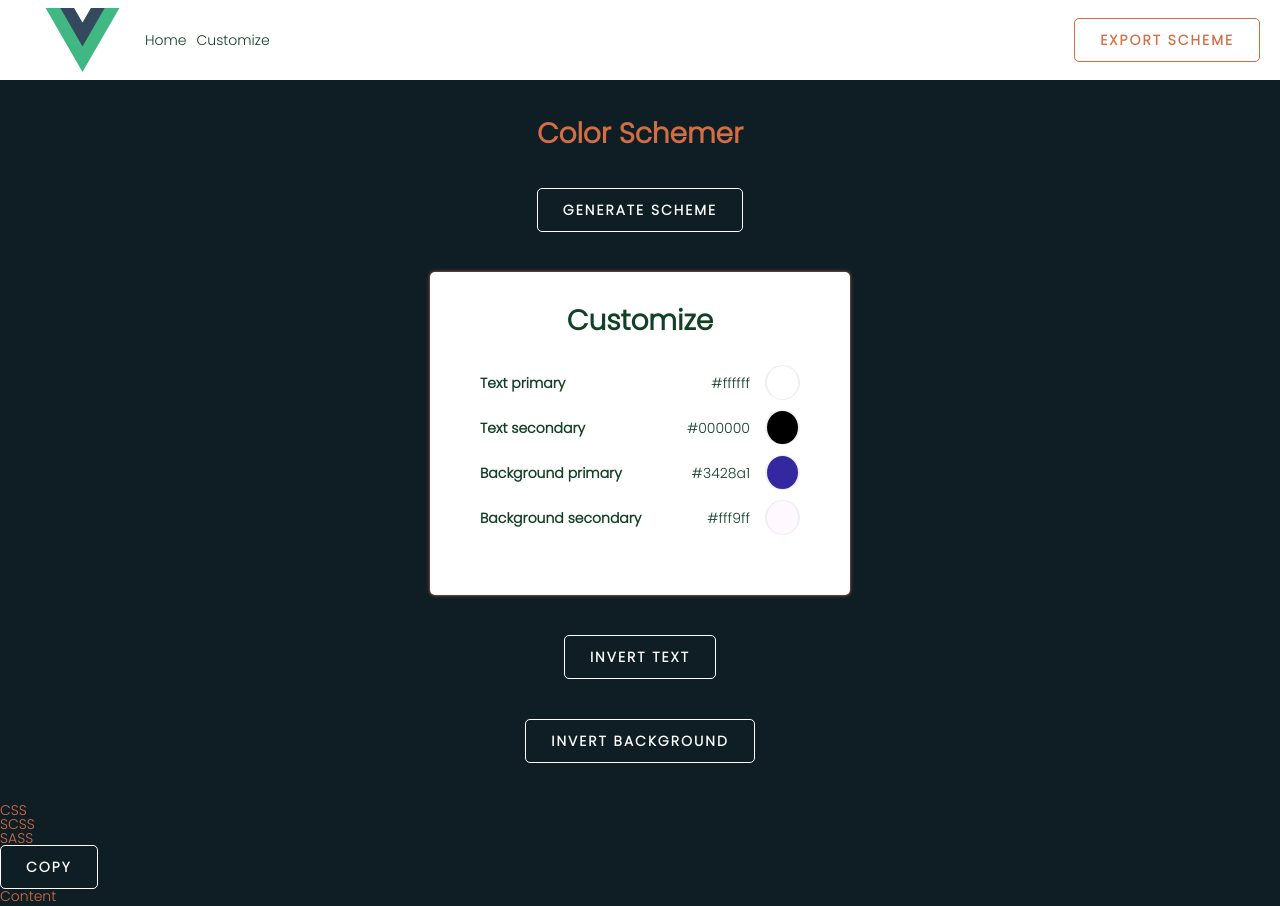
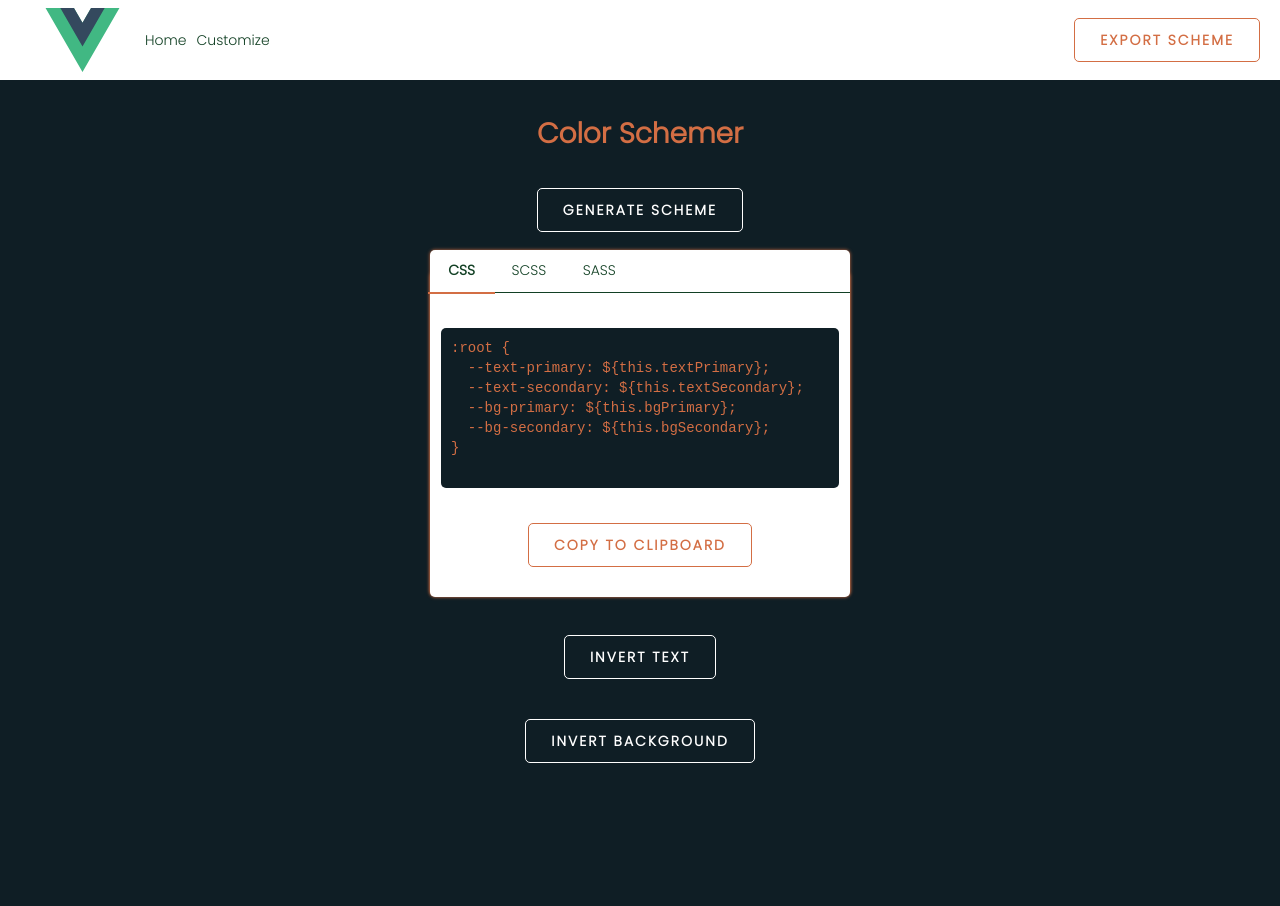
Before and after one commit to GregaE/color-schemer, a Vue app: page / in a window 1280 px wide. Both pictures are taken after a click on the button "EXPORT SCHEME". After the commit the page ends 803 px from the top, so only its background shows below. Built offline with nearby package versions, Linux system fonts and the light colour scheme; no server answers.

Commit message:
style: initial export modal stylings

```diff
--- a/src/assets/styles/components/exportModal.css
+++ b/src/assets/styles/components/exportModal.css
@@ -0,0 +1,59 @@
+.export-modal {
+  position: fixed;
+  top: 50%;
+  left: 50%;
+  margin-top: -15rem;
+  margin-left: -21rem;
+  background-color: var(--bg-secondary);
+  color:var(--text-secondary);
+  width: 42rem;
+  height: auto;
+  display: flex;
+  flex-direction: column;
+  align-items: center;
+  gap: 3rem;
+  padding: 0rem 0rem 3rem 0rem;
+  border-radius: var(--border-radius);
+  box-shadow: var(--text-primary) 0px 0px 0.357143rem 0px
+}
+
+nav {
+  display: flex;
+  width: 100%;
+  border-bottom: 1px solid var(--text-secondary);
+}
+
+nav div {
+  padding: 1.5rem 2rem;
+  margin: -0.18rem;
+  cursor: pointer;
+}
+
+.selected {
+  border-bottom: 2.5px solid var(--text-primary);
+  font-weight: 700;
+}
+
+.code {
+  background-color: var(--bg-primary);
+  color: var(--text-primary);
+  border-radius: var(--border-radius);
+  padding: 1rem;
+  margin: 0.5rem;
+  width: 90%;
+  line-height: 2rem;
+  overflow:scroll;
+  overflow-x: hidden;
+}
+
+button {
+  background-color: var(--bg-secondary);
+  color: var(--text-primary);
+  border-color: var(--text-primary);
+}
+
+button:hover {
+  background-color: var(--text-primary);
+  color: var(--bg-secondary);
+  border-color: var(--bg-secondary);
+}
--- a/src/assets/styles/main.css
+++ b/src/assets/styles/main.css
@@ -61,3 +61,18 @@ button:active {
   background: var(--bg-secondary);
   color: var(--bg-primary);
 }
+
+::-webkit-scrollbar {
+  width: 1.2rem;
+}
+
+::-webkit-scrollbar-track {
+  box-shadow: inset 0 0 1.25px dimgrey;
+  background: var(--bg-primary);
+  border-radius: 2.5px;
+}
+
+::-webkit-scrollbar-thumb {
+  background: var(--text-primary);
+  border-radius: var(--border-radius);
+}
--- a/src/components/ExportModal.vue
+++ b/src/components/ExportModal.vue
@@ -13,7 +13,6 @@ export default {
         e.clipboardData.setData("text/plain", styleCSS);
         e.preventDefault();
       }
-      console.log(this.textPrimary);
       document.addEventListener("copy", listener);
       document.execCommand("copy");
       document.removeEventListener("copy", listener);
@@ -26,18 +25,30 @@ export default {
     bgPrimary: String,
     bgSecondary: String,
   },
+  data() {
+    return {
+      isActive: true,
+    };
+  },
 };
 </script>
 
 <template>
   <div class="export-modal">
     <nav>
-      <div>CSS</div>
+      <div :class="{ selected: isActive }">CSS</div>
       <div>SCSS</div>
       <div>SASS</div>
-      <button v-on:click="copyStyles">Copy</button>
     </nav>
-    <div>Content</div>
+    <pre class="code">
+:root {
+  --text-primary: ${this.textPrimary};
+  --text-secondary: ${this.textSecondary};
+  --bg-primary: ${this.bgPrimary};
+  --bg-secondary: ${this.bgSecondary};
+}
+    </pre>
+    <button v-on:click="copyStyles">Copy to clipboard</button>
   </div>
 </template>
 
```
